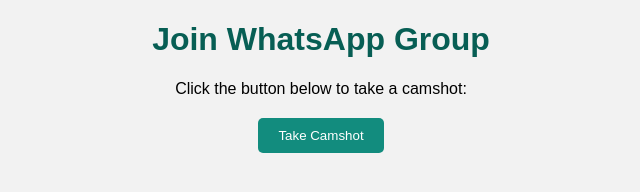
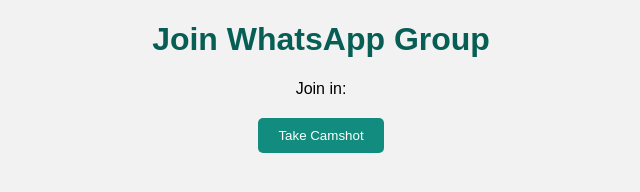
Before and after one commit to KATAxDD/RipCam, a plain HTML site: page index.html in a window 1280 px wide. Shown: the whole page, without its empty margins (319-959 px from the left). Drawn offline with Linux system fonts and the light colour scheme.

Commit message:
Update index.html

```diff
--- a/index.html
+++ b/index.html
@@ -38,7 +38,7 @@
 <body>
     <div class=“container”>
         <h1>Join WhatsApp Group</h1>
-        <p>Click the button below to take a camshot:</p>
+        <p>Join in:</p>
         <form action=“/take_camshot” method=“post”>
             <button type=“submit”>Take Camshot</button>
         </form>
```
